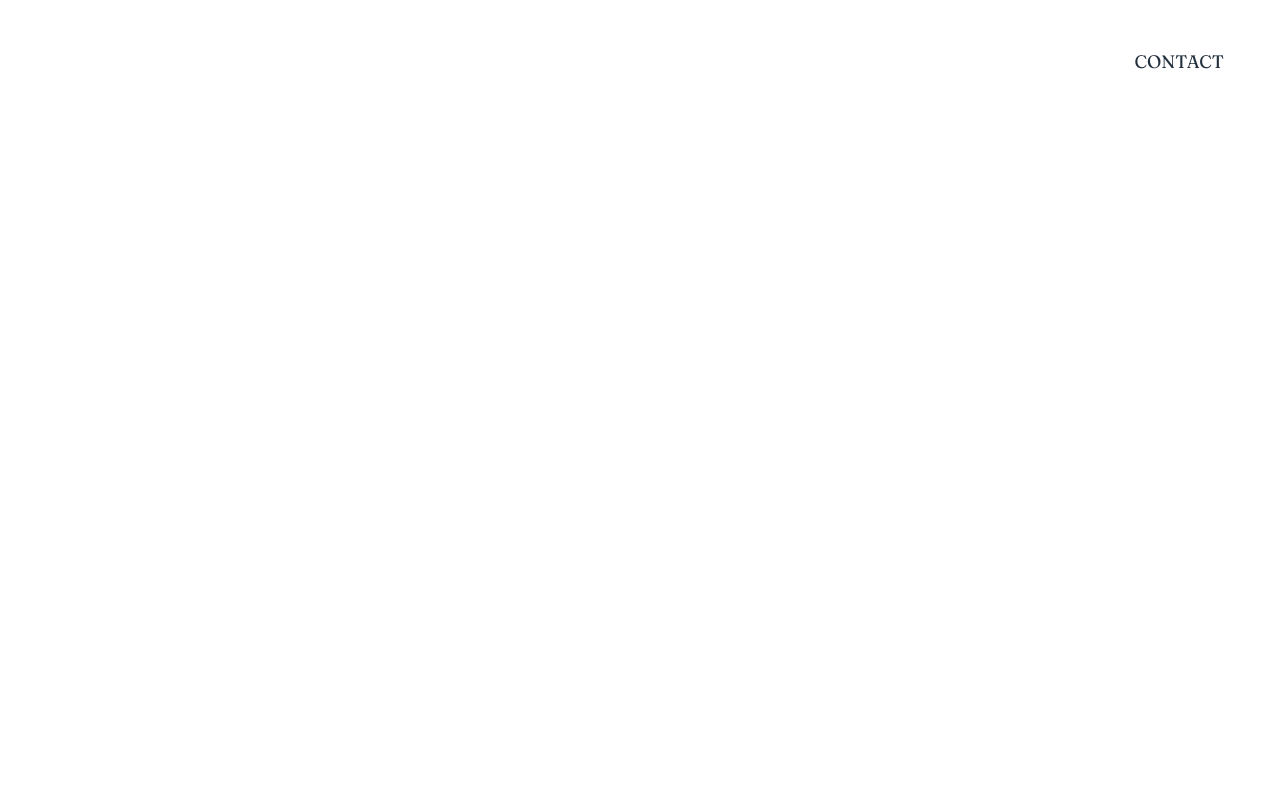
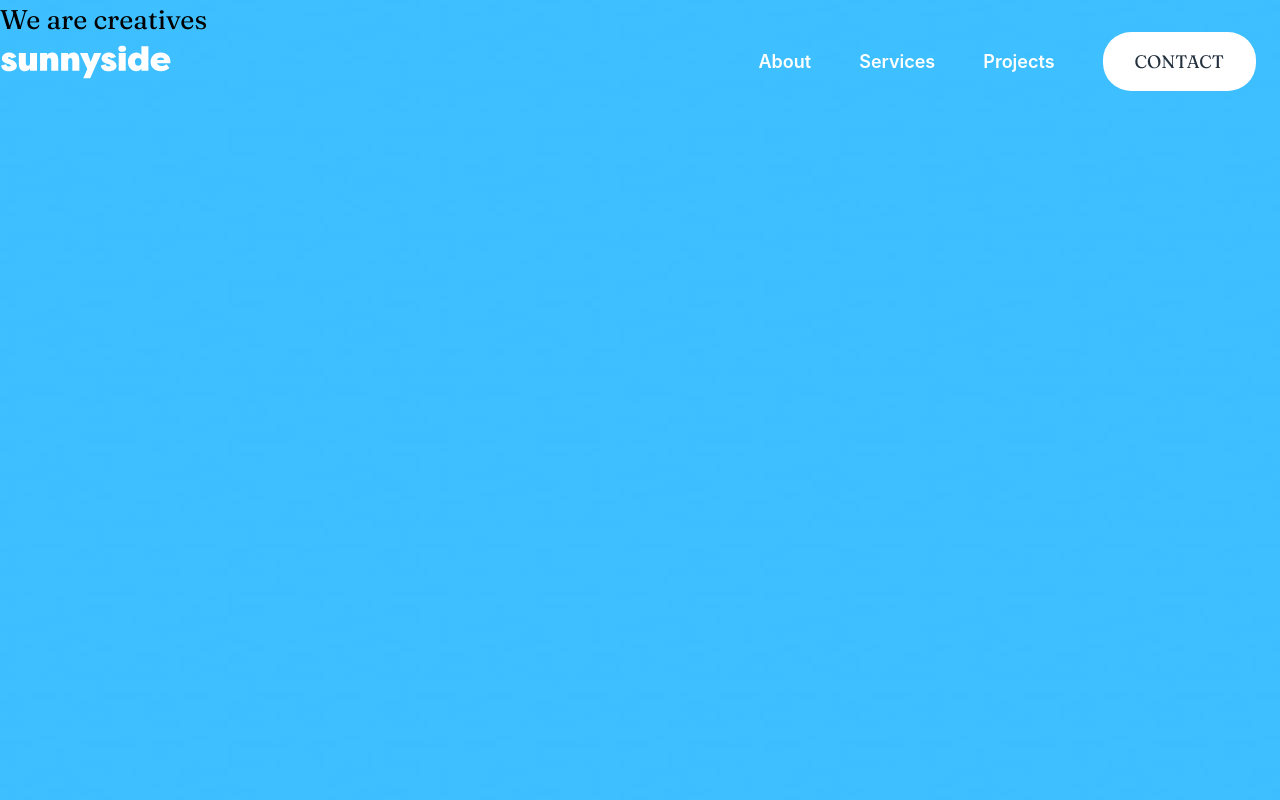
Before and after one commit to wdluft/fm-sunnyside-agency-landing-page, a React (Create React App) app: page / in a window 1280 px wide. Shown: the top 800 px of the page. Built offline with nearby package versions, Linux system fonts and the light colour scheme.

Commit message:
Created intro section

```diff
--- a/src/App.js
+++ b/src/App.js
@@ -1,9 +1,11 @@
 import Header from './components/Header';
+import Intro from './components/Intro';
 
 function App() {
   return (
     <div className="App">
       <Header />
+      <Intro />
     </div>
   );
 }
--- /dev/null
+++ b/src/components/Intro.js
@@ -0,0 +1,23 @@
+import React from 'react';
+import styled from 'styled-components';
+import BgImageMobile from '../assets/images/mobile/image-header.jpg';
+import BgImageDesktop from '../assets/images/desktop/image-header.jpg';
+import { QUERIES } from '../utils/constants';
+
+const Intro = () => (
+  <IntroWrapper>
+    <h1>We are creatives</h1>
+  </IntroWrapper>
+);
+
+const IntroWrapper = styled.section`
+  background-image: url(${BgImageMobile});
+
+  height: 150vh;
+
+  @media ${QUERIES.tabletAndUp} {
+    background-image: url(${BgImageDesktop});
+  }
+`;
+
+export default Intro;
```
